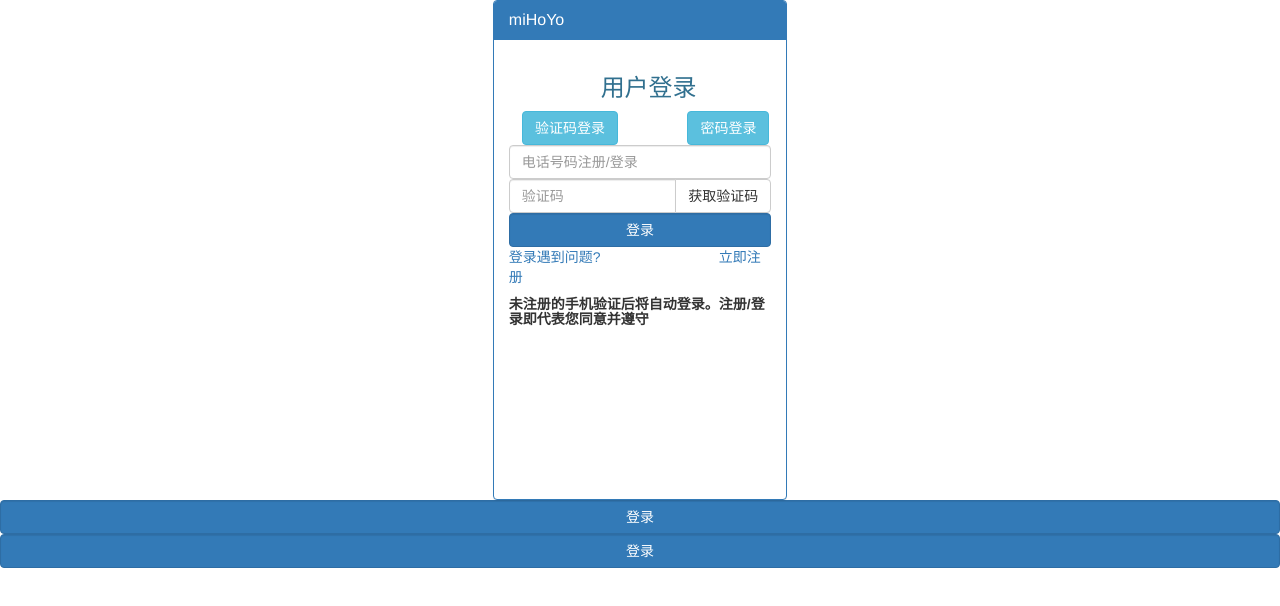
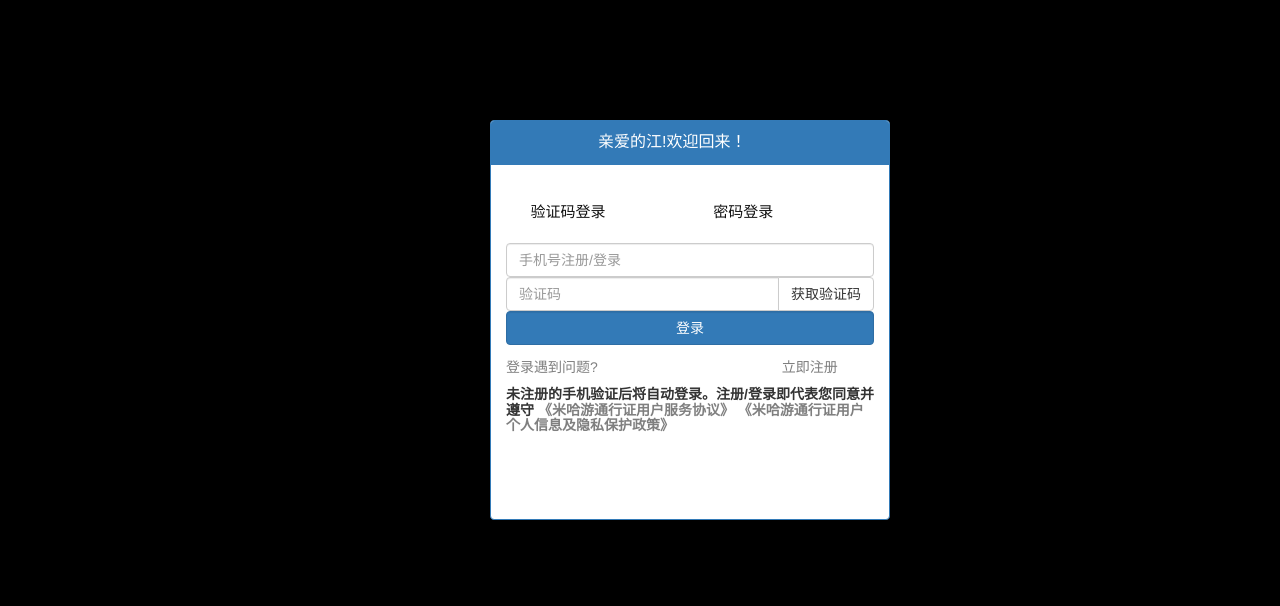
Before and after one commit to Lipom/lipom.github.io, a plain HTML site: page index.html in a window 1280 px wide. Drawn offline with nearby package versions, Linux system fonts and the light colour scheme.

Commit message:
login-vue

```diff
--- /dev/null
+++ b/css/login-vue.css
@@ -0,0 +1,76 @@
+body{
+    background-color: black;
+}
+#panel{
+    position: absolute;
+    top:15%;
+    left: 50%;
+    margin-left: -150px;
+
+    width: 400px;
+    height: 400px;
+}
+
+/* penal-header */
+
+#tishi{
+    position: relative;
+    /* left:75px; */
+    left: 25%;
+    /* margin-right: -149px; */
+    /* transform: translate(-25%); */
+
+    width: 298px;
+    height: 44px;
+}
+
+
+/* penal-body */
+.mode{
+    color: #111111;
+    font-size: 15px;
+    border-style: none;
+    background-color: rgb(255, 255, 255);
+}
+
+#div-select-mode{
+margin-top: 20px;
+}
+
+#mmdd{
+    margin-left: 25%;
+}
+#dxdl{
+    margin-left: 5%;
+}
+
+.input-one{
+margin-top: 20px;
+}
+.input-two{
+margin-top: 20px;
+}
+/* 尾部 */
+.a-font-set {
+    color: rgba(0, 0, 0, 0.5);
+    /* text-decoration: none; */
+}
+:hover .a-font-set{
+    text-decoration: none;
+}
+#div-rigister-bar{
+    margin-top: 12px;
+}
+#wt{
+
+}
+#zc{
+    position: relative;
+    left: 50%;
+
+    margin-top: 10px;
+
+}
+#protocol{
+    margin-top: 10px;
+}
--- a/css/login.css
+++ b/css/login.css
@@ -122,20 +122,6 @@ fieldset
 
 
 }
-#span_1{
-	margin-left: 45%;
-}
-#yhdl{
-	margin-left: 35%;
-	/* margin-right: auto; */
-}
-#mmdd{
-	margin-left: 25%;
-}
-#dxdl{
-	margin-left: 5%;
-}
-
 
 #span_2
 {
--- a/index.html
+++ b/index.html
@@ -4,8 +4,8 @@
     <meta charset="UTF-8" width=device-width initial-scale=1 minimum-scale=0 maximum-scale=2>
     <meta http-equiv="X-UA-Compatible" content="IE=edge">
     <meta name="viewport" content="width=device-width, initial-scale=1.0">
-    <link rel="stylesheet" type="text/css" href="css/login.css">
 	<link rel="stylesheet" href="./css/bootstrap.css"/>
+    <link rel="stylesheet" href="./css/login-vue.css">
     <!-- 引入样式 -->
     <!-- <link rel="stylesheet" href="https://unpkg.com/element-ui/lib/theme-chalk/index.css"> -->
     <!-- 引入组件库 -->
@@ -14,47 +14,45 @@
 	<script type="text/javascript" src='javascript/login.js'></script>
 	<script src="https://cdn.jsdelivr.net/npm/vue/dist/vue.js"></script>
     <title>Document</title>
+
 </head>
-<body>
+<body >
 
     <div class="panel panel-primary" id="panel">
           <div class="panel-heading">
-                <h3 class="panel-title">miHoYo</h3>
+                <span class="panel-title" id="tishi">亲爱的江!欢迎回来！</span>
           </div>
           <div class="panel-body">
-                <div id="yhdl">
-                    <h3 class="text-info">用户登录</h3>
+            <div id="div-select-mode">
+                <input type="button" name="" id="dxdl" value="验证码登录" class="mode" @click="useShort">
+                <input type="button" name="" id="mmdd" value="密码登录" class="mode" @click="useTel">
             </div>
-                <input type="button" name="" id="dxdl" value="验证码登录" class="btn btn-info" @click="useShort">
-                <input type="button" name="" id="mmdd" value="密码登录" class="btn btn-info" @click="useTel">
 
-                <div v-show="short_note">
-                    <input type="text" name="yonghu_name" id="" placeholder="电话号码注册/登录" class="form-control">
+
+            <div v-show="short_note" class="input-one">
+                <input type="text" name="yonghu_name" id="" placeholder="手机号注册/登录" class="form-control">
                 <div class="input-group">
                     <input type="text" class="form-control" id="exampleInputAmount" placeholder="验证码">
-                        <span class="input-group-btn">
-                            <button type="button" class="btn btn-default">获取验证码</button>
-                        </span>
+                    <span class="input-group-btn"><button type="button" class="btn btn-default">获取验证码</button></span>
                 </div>
-                    <input type="button" name="" id="" value="登录" class="btn btn-primary form-control" @click="toMain">
             </div>
 
-                <div v-show="telephone">
+            <div v-show="telephone" class="input-two">
                 <input type="text" name="" id="" placeholder="电话/邮箱" class="form-control">
                 <input type="password" name="" id="" placeholder="密码" class="form-control">
-                    <input type="button" name="" id="" value="登录" class="btn btn-primary form-control" onclick="denglu()">
-                    <!-- <input type="button" name="" id="" value="登录" class="btn btn-primary form-control" onclick="denglu()"> -->
             </div>
 
-                <div>
-                    <a >登录遇到问题?</a><span><a class="" id="span_1">立即注册</a></span>
-                    <h5><b>未注册的手机验证后将自动登录。注册/登录即代表您同意并遵守</b></h5>
-                </div>
-                <!-- <input type="button" name="" id="" value="登录" class="btn btn-primary form-control" onclick="denglu()"> -->
+            <input type="button" name="" id="" value="登录" class="btn btn-primary form-control" @click="toMain">
+
+            <div id="div-rigister-bar">
+                <a id="wt" href="#" class="a-font-set">登录遇到问题?</a><a class="a-font-set" id="zc" href="#">立即注册</a>
+                <h5 id="protocol"><b>未注册的手机验证后将自动登录。注册/登录即代表您同意并遵守 <a href="#" class="a-font-set">《米哈游通行证用户服务协议》</a>
+                    <a href="#" class="a-font-set">《米哈游通行证用户个人信息及隐私保护政策》</a></b></h5>
             </div>
           </div>
-    <div> <input type="button" name="" id="" value="登录" class="btn btn-primary form-control" onclick="denglu()">
-        <input type="button" name="" id="" value="登录" class="btn btn-primary form-control" @click="toMain()"></div>
+    </div>
+
+    <!-- 登录方式切换 -->
     <script>
         var app = new Vue({
             el:'#panel',
```
Lines whose indentation alone changed are shown as unchanged.
